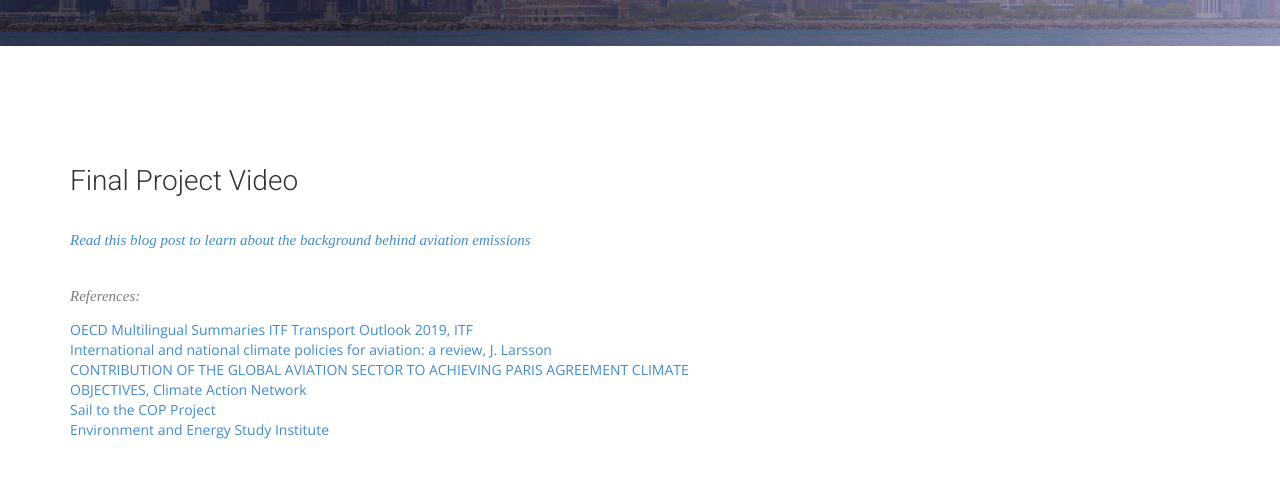
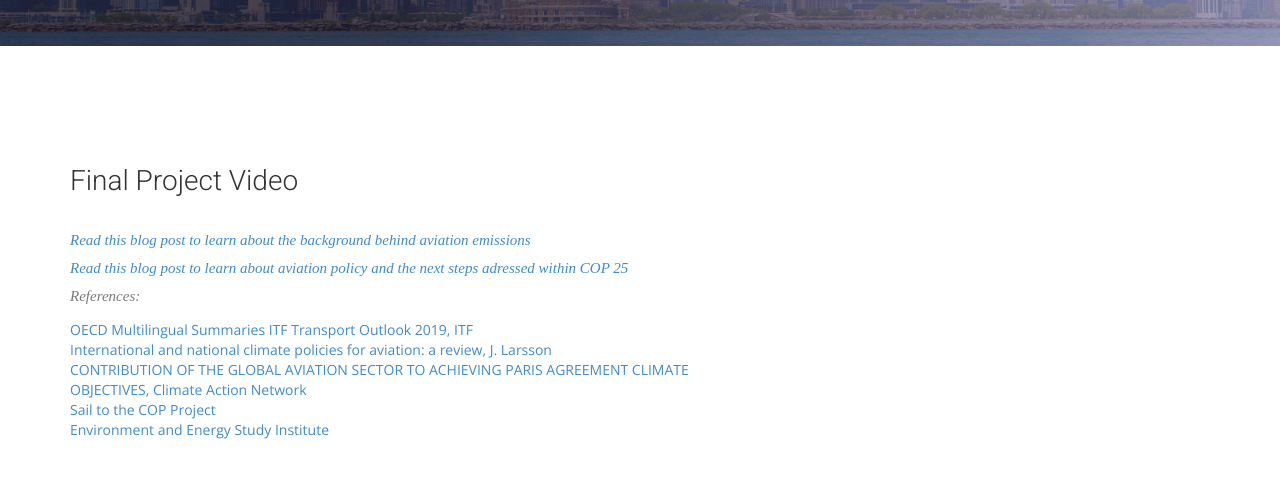
Before and after one commit to morutkin/morutkin.github.io, a Jekyll site: the page built from final.html, in a window 1280 px wide and 900 px high, scrolled down 376 px, cut to the strip 0-546 px from the top of the window. Shown: the top 478 px of the strip. Built offline with Jekyll 4.4.1, drawn with Linux system fonts in a browser that asks for light colours; nearby versions of some CDN libraries; some web fonts are replaced.

Commit message:
Update final.html

```diff
--- a/final.html
+++ b/final.html
@@ -29,6 +29,7 @@
               <p>
                   <b></b><a href = "https://morutkin.github.io/morutkin.github.io//2019/12/18/smart-buildings-new-post.html">Read this blog post to learn about the background behind aviation emissions</a></b>
                   <br>
+                  <b></b><a href = "https://morutkin.github.io/morutkin.github.io//2019/12/18/final-background-new-post.html">Read this blog post to learn about aviation policy and the next steps adressed within COP 25</a></b>
               <br>
                 References:
                 <ul>
```
